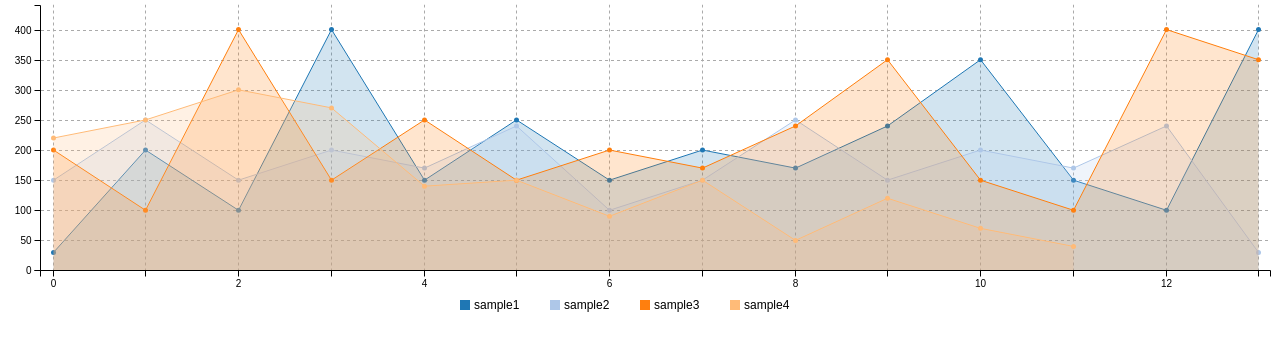
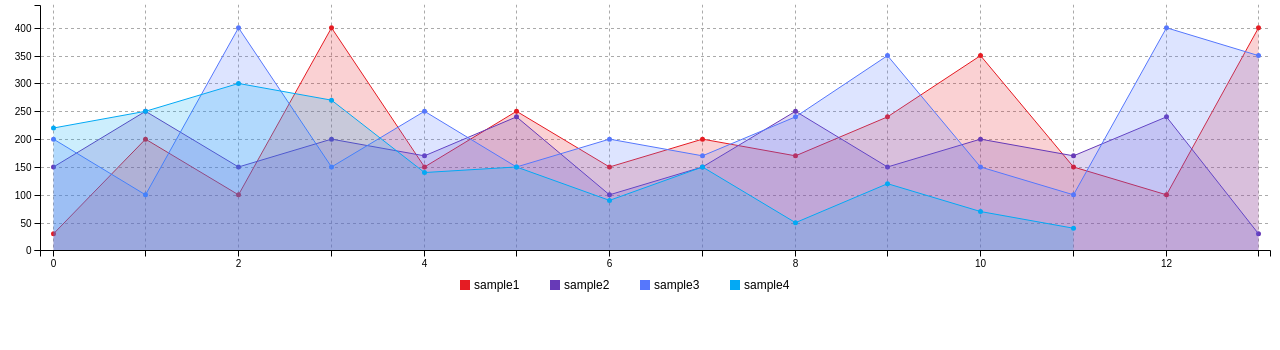
Before and after one commit to Blazur/Oxford, a website: page demo/index.html in a window 1280 px wide. Drawn offline with Linux system fonts and the light colour scheme.

Commit message:
added multiple patterns to choose from

```diff
--- a/demo/index.html
+++ b/demo/index.html
@@ -8,10 +8,14 @@
   <link rel="stylesheet" type="text/css" href="../dist/main.css">
 </head>
 <body ng-app="demo">
+
+
   <div ng-controller="Controller">
-    <div>
-      <ox-chart data="data" grid="true" zoom="true" pattern="light"></ox-chart>
-    </div>
+
+
+    <div ox-chart data="data" grid="true" pattern="material"></div>
+
+
   </div>
 
   <!-- <ox-dashboard>
--- a/src/scripts/main/directives/chart.js
+++ b/src/scripts/main/directives/chart.js
@@ -5,25 +5,28 @@
 
   ])
   .directive('oxChart', ['$timeout', function($timeout) {
-    var lightPattern = ['#1f77b4', '#aec7e8', '#ff7f0e', '#ffbb78', '#2ca02c', '#98df8a', '#d62728', '#ff9896'];
-    var darkPattern = ['#9467bd', '#c5b0d5', '#8c564b', '#c49c94', '#e377c2', '#f7b6d2', '#7f7f7f', '#c7c7c7'];
-
+    //color patterns for chart coloring
+    var patterns = {
+      light: ['#1f77b4', '#aec7e8', '#ff7f0e', '#ffbb78', '#2ca02c', '#98df8a', '#d62728', '#ff9896'],
+      dark: ['#9467bd', '#c5b0d5', '#8c564b', '#c49c94', '#e377c2', '#f7b6d2', '#7f7f7f', '#c7c7c7'],
+      material: ['#e51c23', '#673ab7', '#5677fc', '#03a9f4', '#00bcd4', '#259b24', '#ffeb3b', '#ff9800']
+    };
 
     //random number to attach to the chart id
     var chartIdCounter = Math.floor((Math.random()*1000)+1);
 
     return {
-      restrict: 'E',
+      restrict: 'EA',
       scope: {
         data: '=',
         options: '=',
         axis: '='
       },
+      template: '<div style="height: 300px;"></div>',
       replace: true,
       link: function(scope, element, attrs) {
         //assign an id to the chart if it doesn't have one
-        console.log(attrs);
-
+        console.log('height & width', element[0].offsetHeight, element[0].offsetWidth);
         //available option to show gridlines for chart
         if(attrs.grid === 'true') {
           console.log('trueee');
@@ -43,9 +46,9 @@
           scope.zoom = { zoom: { enabled: true } };
         }
         //ability to change the color pattern
-        if(attrs.pattern === 'light') {
+        if(attrs.pattern) {
           scope.color = {};
-          scope.color.pattern = lightPattern;
+          scope.color.pattern = patterns[attrs.pattern];
         } else {
           scope.color = {};
           scope.color.pattern = darkPattern;
```
